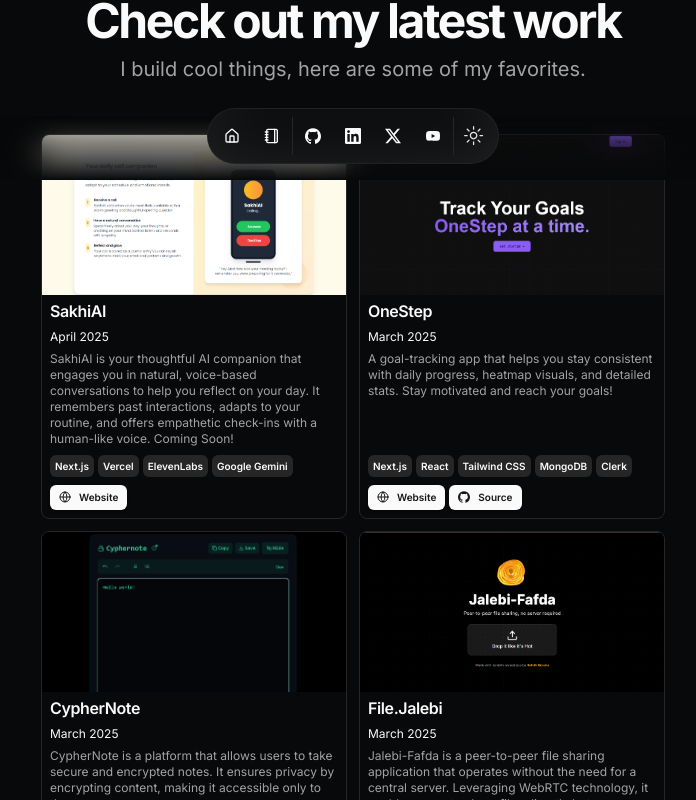
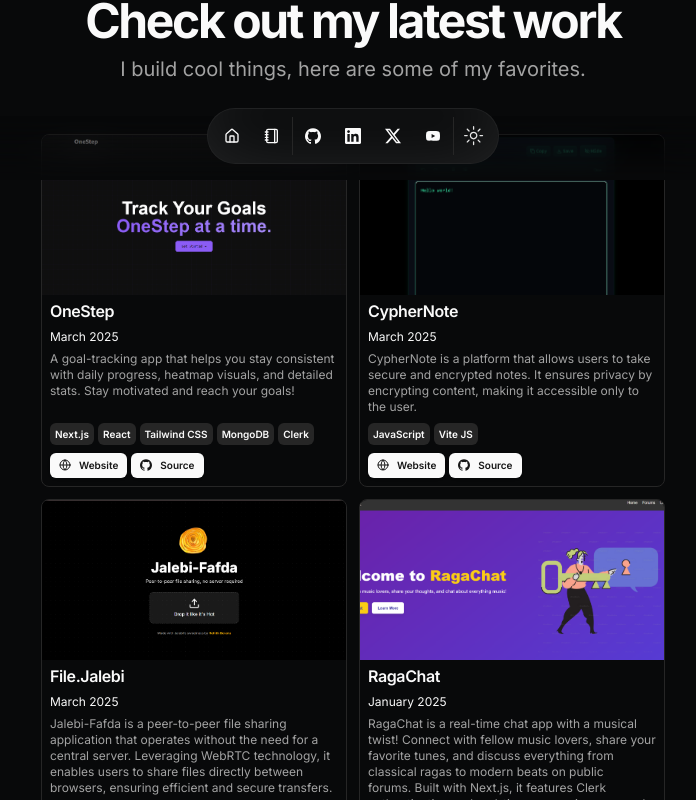
Before and after one commit to therohithborana/portfolioo, a Next.js app: page / in a window 1280 px wide. Shown: the part 620-1420 px from the top of the page, without its empty margins (287-983 px from the left). Built offline with nearby package versions, Linux system fonts and the light colour scheme.

Commit message:
updated resume

```diff
--- a/src/data/resume.tsx
+++ b/src/data/resume.tsx
@@ -8,8 +8,8 @@
   location: "India",
   locationLink: "",
   description:
-    "21 • Building SakhiAI",
-  summary: `Solving problems with code and building cool things to make life easier
+    "21 • engineer • polymath",
+  summary: `Hacking around and building cool things to make life easier.
 
   I also find interest in Neuroscience and Psychology. \n
 
@@ -79,29 +79,29 @@
     },
   ],
   projects: [
-    {
-      title: "SakhiAI",
-      href: "https://sakhiai.vercel.app",
-      dates: "April 2025",
-      active: true,
-      description:
-        "SakhiAI is your thoughtful AI companion that engages you in natural, voice-based conversations to help you reflect on your day. It remembers past interactions, adapts to your routine, and offers empathetic check-ins with a human-like voice. Coming Soon!",
-      technologies: [
-        "Next.js",
-        "Vercel",
-        "ElevenLabs",
-        "Google Gemini"
-      ],
-      links: [
-        {
-          type: "Website",
-          href: "https://sakhiai.vercel.app",
-          icon: <Icons.globe className="size-3" />,
-        }
-      ],
-      image: "/sakhiai.png",
-      video: "",
-    },
+    // {
+    //   title: "SakhiAI",
+    //   href: "https://sakhiai.vercel.app",
+    //   dates: "April 2025",
+    //   active: true,
+    //   description:
+    //     "SakhiAI is your thoughtful AI companion that engages you in natural, voice-based conversations to help you reflect on your day. It remembers past interactions, adapts to your routine, and offers empathetic check-ins with a human-like voice. Coming Soon!",
+    //   technologies: [
+    //     "Next.js",
+    //     "Vercel",
+    //     "ElevenLabs",
+    //     "Google Gemini"
+    //   ],
+    //   links: [
+    //     {
+    //       type: "Website",
+    //       href: "https://sakhiai.vercel.app",
+    //       icon: <Icons.globe className="size-3" />,
+    //     }
+    //   ],
+    //   image: "/sakhiai.png",
+    //   video: "",
+    // },
 
     {
       title: "OneStep",
```
